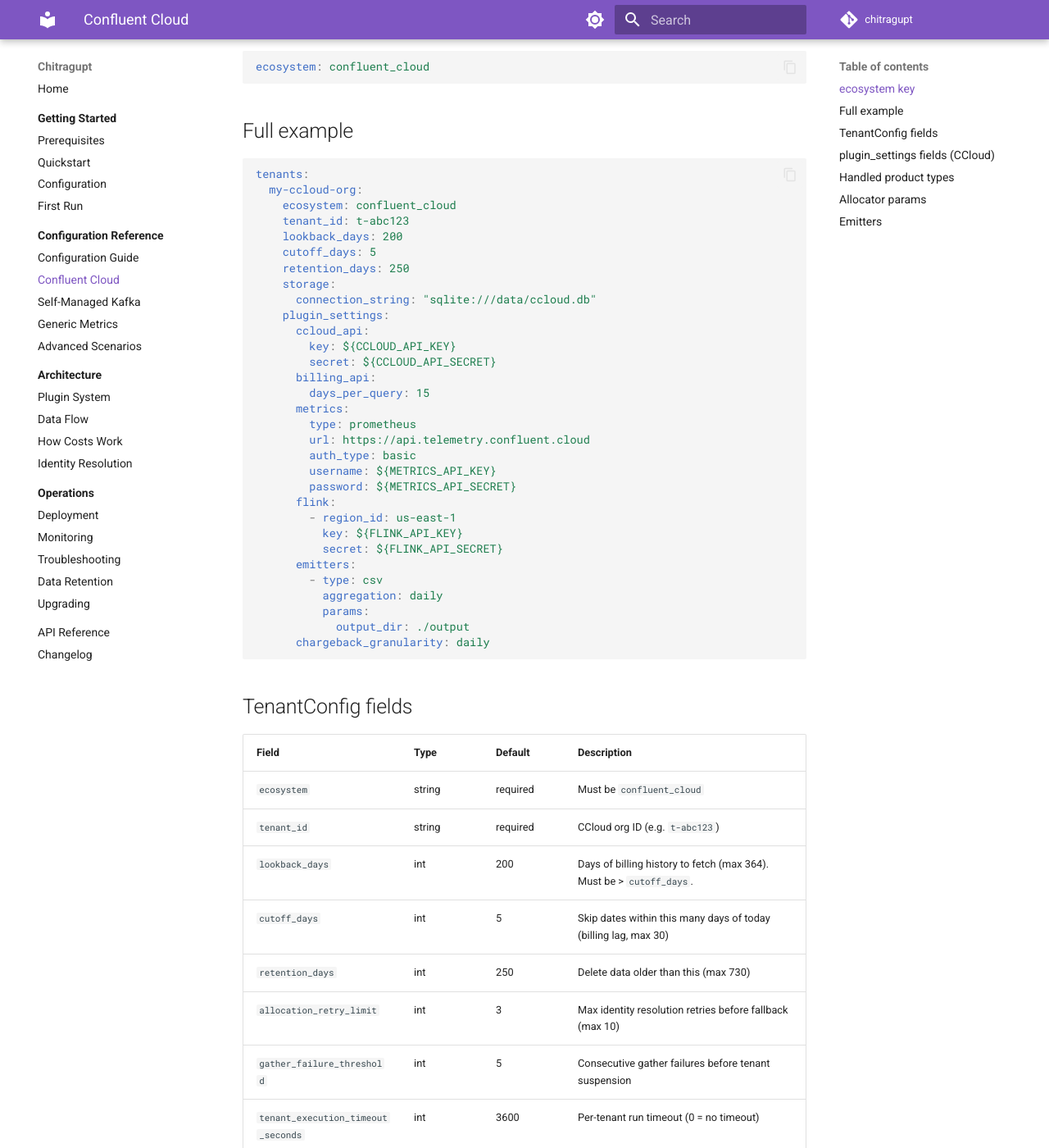
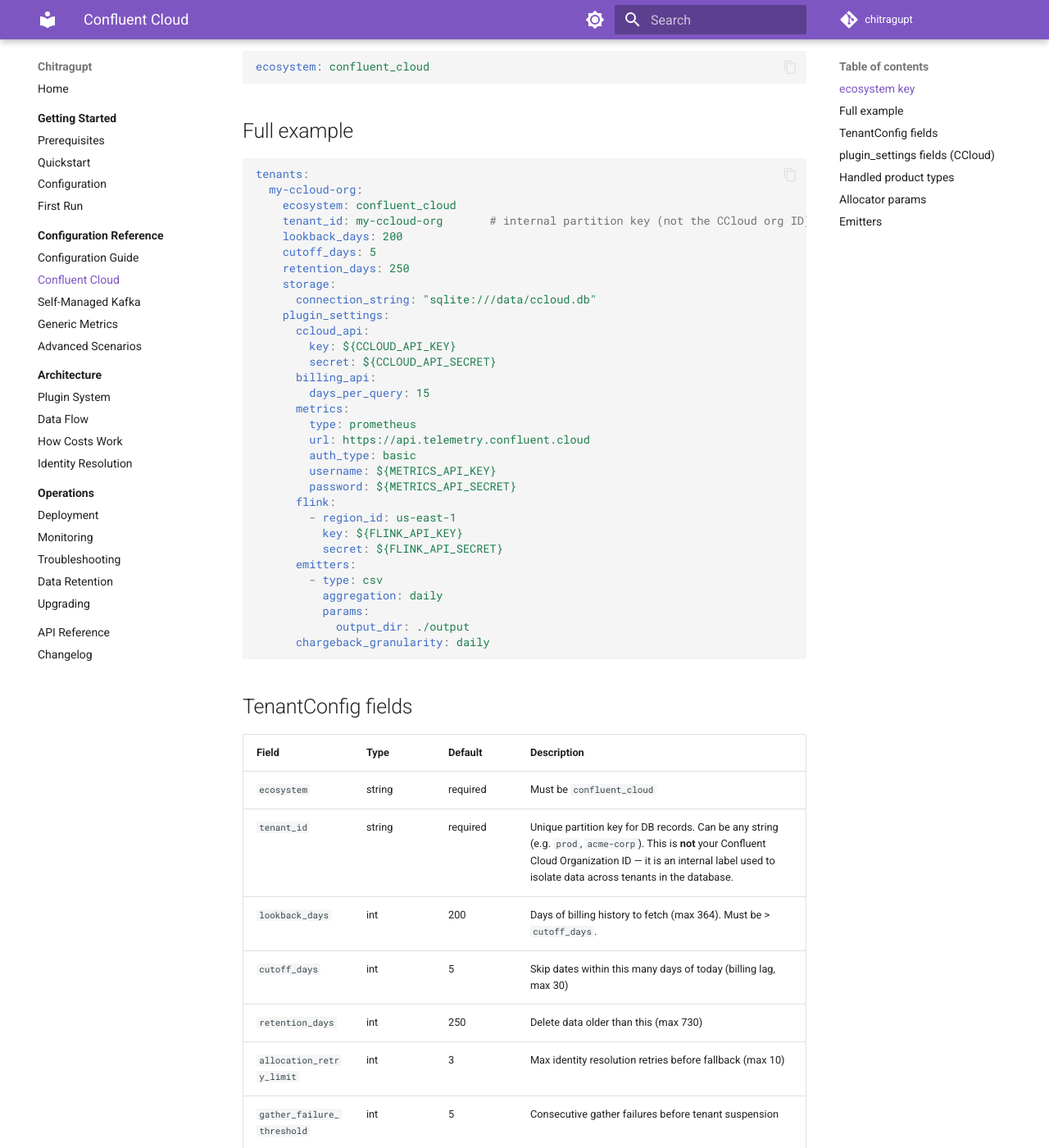
Before and after one commit to E1i2e1122/chitragupta, an MkDocs documentation site: the page built from docs/configuration/ccloud-reference.md, in a window 1280 px wide and 1400 px high, scrolled down 313 px. Shown: the whole window at 82% size. Built offline with MkDocs 1.6.1 and Material for MkDocs 9.7.7, drawn with Linux system fonts in a browser that asks for light colours; comment, search, counter and statistics services are not loaded; the version menu is left out.

Commit message:
Fix: Clarify tenant_id is an internal partition key, not a CCloud org ID
tenant_id was misleadingly documented as the Confluent Cloud Organization ID
across configs, examples, .env files, and docs. It is actually an arbitrary
string used solely as a DB partition key — CCloud APIs are scoped by
credentials, not by org ID. Renamed env vars from CCLOUD_ORG_ID to
CCLOUD_TENANT_ID and updated all documentation and examples to prevent
user confusion.

```diff
--- a/docs/configuration/ccloud-reference.md
+++ b/docs/configuration/ccloud-reference.md
@@ -17,7 +17,7 @@ ecosystem: confluent_cloud
 tenants:
   my-ccloud-org:
     ecosystem: confluent_cloud
-    tenant_id: t-abc123
+    tenant_id: my-ccloud-org       # internal partition key (not the CCloud org ID)
     lookback_days: 200
     cutoff_days: 5
     retention_days: 250
@@ -52,7 +52,7 @@ tenants:
 | Field | Type | Default | Description |
 |---|---|---|---|
 | `ecosystem` | string | required | Must be `confluent_cloud` |
-| `tenant_id` | string | required | CCloud org ID (e.g. `t-abc123`) |
+| `tenant_id` | string | required | Unique partition key for DB records. Can be any string (e.g. `prod`, `acme-corp`). This is **not** your Confluent Cloud Organization ID — it is an internal label used to isolate data across tenants in the database. |
 | `lookback_days` | int | 200 | Days of billing history to fetch (max 364). Must be > `cutoff_days`. |
 | `cutoff_days` | int | 5 | Skip dates within this many days of today (billing lag, max 30) |
 | `retention_days` | int | 250 | Delete data older than this (max 730) |
```
Also changed, not shown: docs/configuration/guide.md (+2 -2 lines), docs/configuration/index.md (+1 -1 lines), docs/getting-started/quickstart.md (+1 -1 lines), 14 other files.
